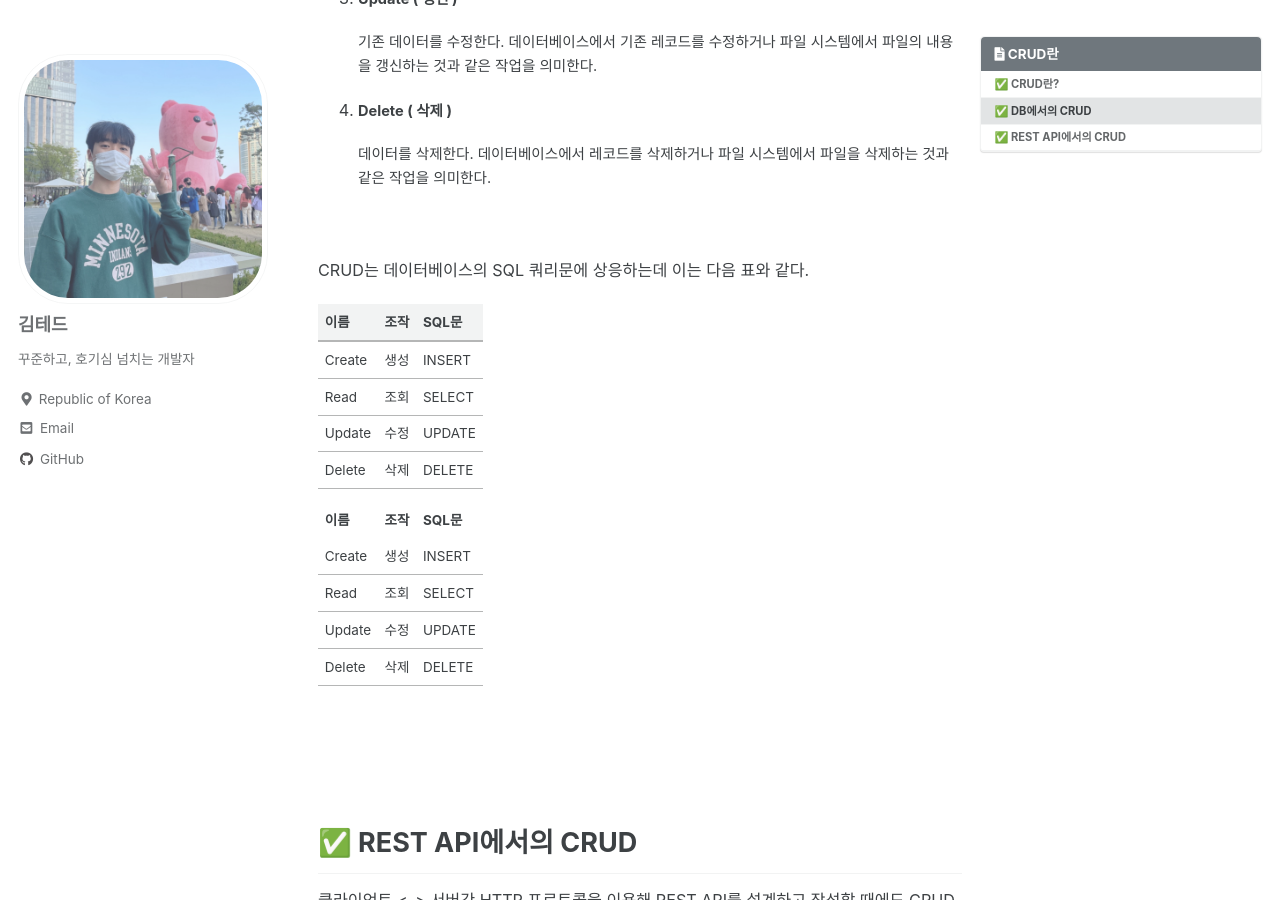
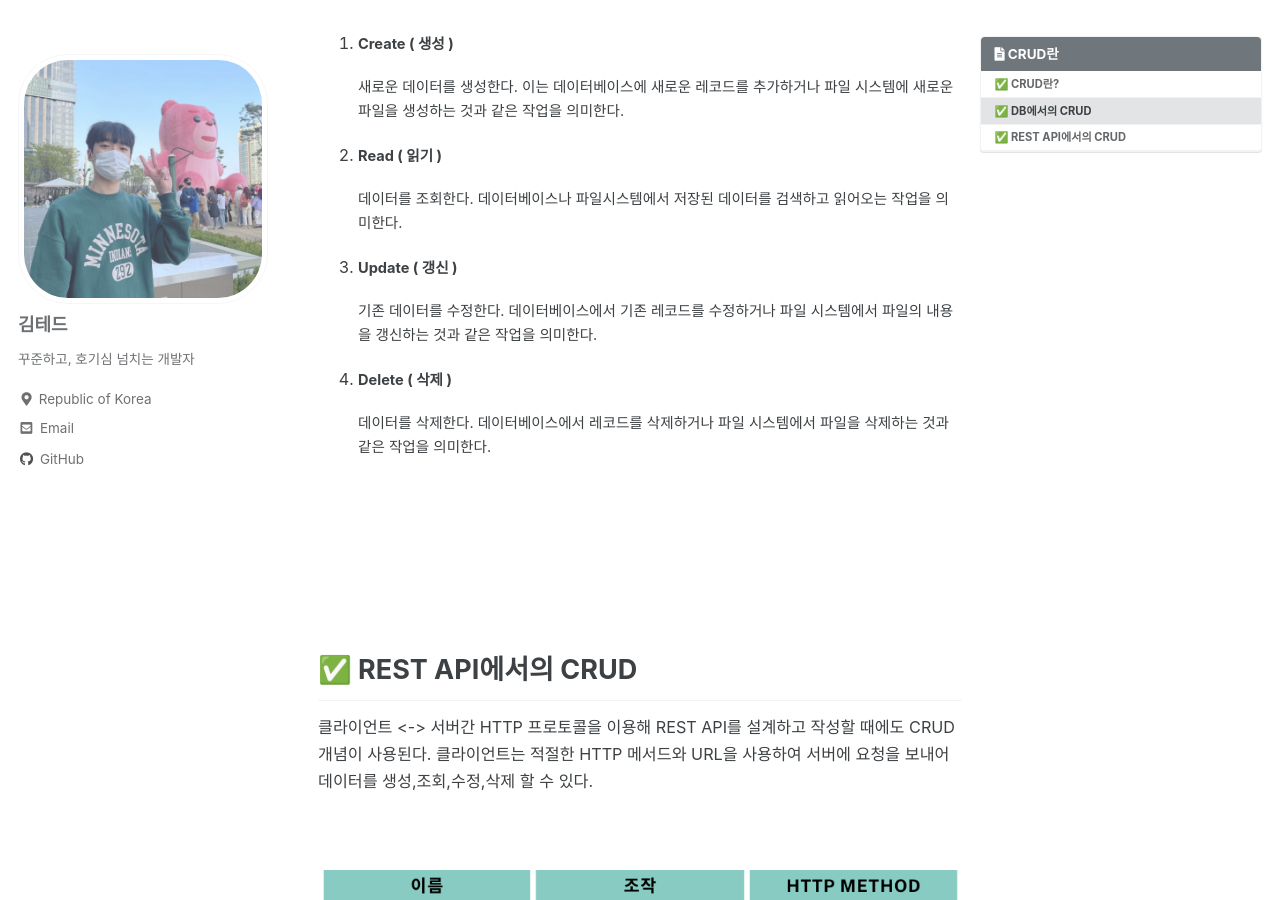
Before and after one commit to idkim97/idkim97.github.io, a Jekyll site: the page built from _posts/2022-08-17-CRUD란.md, in a window 1280 px wide and 900 px high, scrolled down 1157 px. Built offline with Jekyll 4.4.1, drawn with Linux system fonts in a browser that asks for light colours; cached includes are drawn as plain includes; some web fonts are replaced; comment, search, counter and statistics services are not loaded; some of the changed text lies outside the part shown.

Commit message:
Update 2022-08-17-CRUD란.md

```diff
--- a/_posts/2022-08-17-CRUD란.md
+++ b/_posts/2022-08-17-CRUD란.md
@@ -33,6 +33,11 @@
 
 ## ✅ DB에서의 CRUD
 
+<p align="left">
+<img src="https://github.com/idkim97/idkim97.github.io/blob/master/img/crud1.png?raw=true">
+</p>
+
+<br>
 
 1. **Create ( 생성 )**
 
@@ -52,42 +57,11 @@
 
 <br>
 
-CRUD는 데이터베이스의 SQL 쿼리문에 상응하는데 이는 다음 표와 같다.
 
-| 이름 |  조작  | SQL문 |
-|--|--|--|
-| Create | 생성 | INSERT |
-| Read | 조회 | SELECT |
-| Update | 수정 | UPDATE |
-| Delete | 삭제 | DELETE |
 
-<table style="width: 50%;">
-    <tr>
-        <th>이름</th>
-        <th>조작</th>
-        <th>SQL문</th>
-    </tr>
-    <tr>
-        <td>Create</td>
-        <td>생성</td>
-        <td>INSERT</td>
-    </tr>
-    <tr>
-        <td>Read</td>
-        <td>조회</td>
-        <td>SELECT</td>
-    </tr>
-    <tr>
-        <td>Update</td>
-        <td>수정</td>
-        <td>UPDATE</td>
-    </tr>
-    <tr>
-        <td>Delete</td>
-        <td>삭제</td>
-        <td>DELETE</td>
-    </tr>
-</table>
+
+
+
 
 
 
@@ -96,6 +70,14 @@
 ## ✅ REST API에서의 CRUD
 
 클라이언트 <-> 서버간 HTTP 프로토콜을 이용해 REST API를 설계하고 작성할 때에도 CRUD 개념이 사용된다. 클라이언트는 적절한 HTTP 메서드와 URL을 사용하여 서버에 요청을 보내어 데이터를 생성,조회,수정,삭제 할 수 있다.
+
+<br>
+
+<p align="left">
+<img src="https://github.com/idkim97/idkim97.github.io/blob/master/img/crud2.png?raw=true">
+</p>
+
+<br>
 
 1.  **Create (생성)**
 
@@ -135,14 +117,9 @@
 
 <BR><BR>
 
-CRUD와 매핑되는 HTTP Method는 다음과 같다.
 
-| 이름 |  조작  | HTTP Method |
-|:--:|:--:|:--:|
-| Create | 생성 | POST |
-| Read | 조회 | GET |
-| Update | 수정 | PUT, PATCH |
-| Delete | 삭제 | DELETE |
+
+
 
 
 
```
